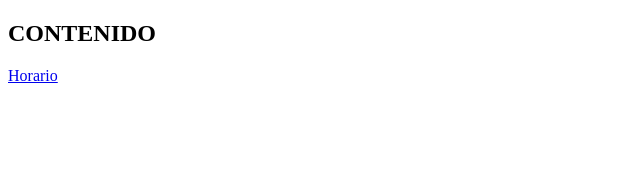
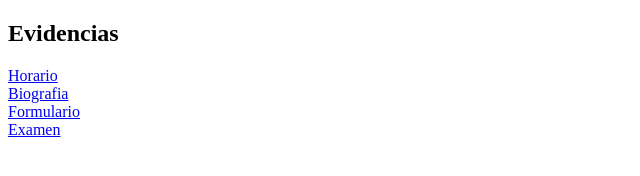
Before and after one commit to ramon0329/ramon0329.github.io, a plain HTML site: page index.html in a window 1280 px wide. Shown: the whole page, without its empty margins (0-640 px from the left). Drawn offline with Linux system fonts and the light colour scheme.

Commit message:
Update index.html

```diff
--- a/index.html
+++ b/index.html
@@ -4,14 +4,17 @@
     <meta charset="UTF-8">
     <meta http-equiv="X-UA-Compatible" content="IE=edge">
     <meta name="viewport" content="width=device-width, initial-scale=1.0">
-    <title>WEB</title>
+    <title>Portafolio</title>
 </head>
 <body>
     <header></header>
     <main>
         <article>
-            <h1>CONTENIDO</h1>
+            <h1>Evidencias</h1>
             <a href="https://ramon0329.github.io/Horario">Horario</a><br>
+            <a href="https://ramon0329.github.io/Autobiografia">Biografia</a><br>
+            <a href="https://ramon0329.github.io/Formulario">Formulario</a><br>
+            <a href="https://ramon0329.github.io/examen">Examen</a><br>
         </article>
     </main>
     <nav></nav>
```
